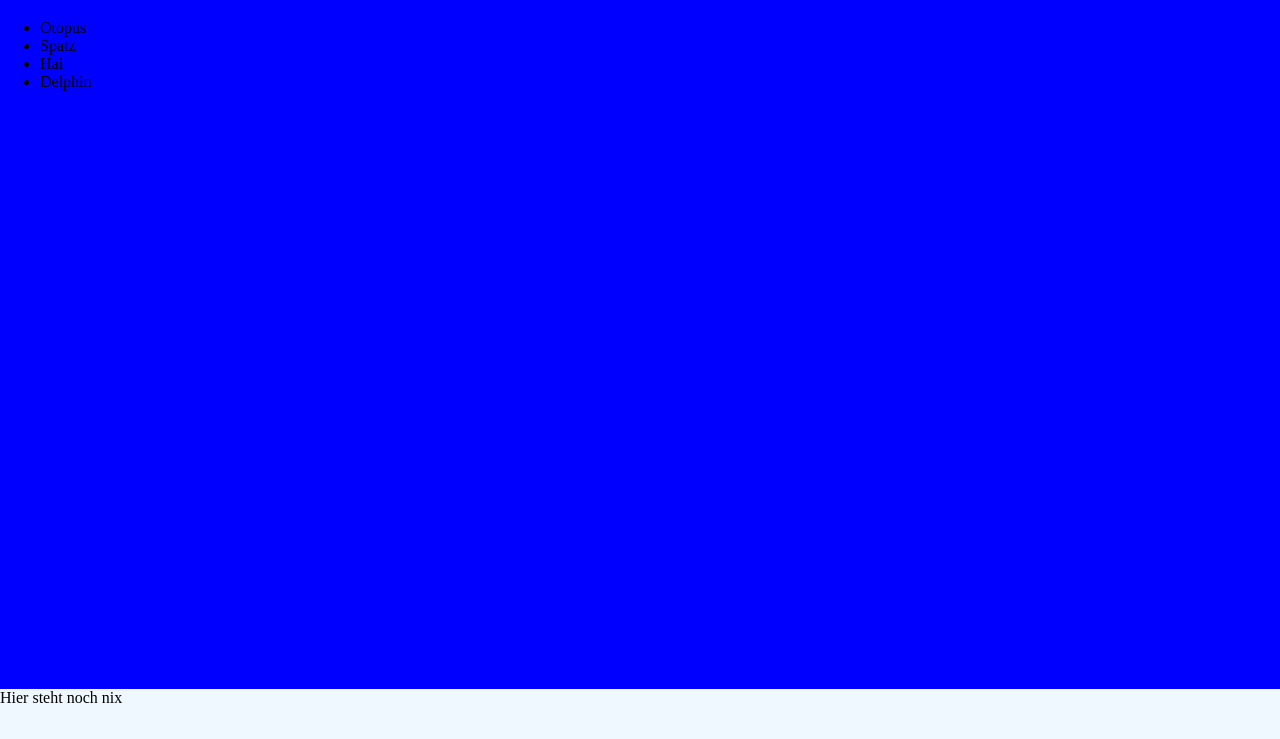
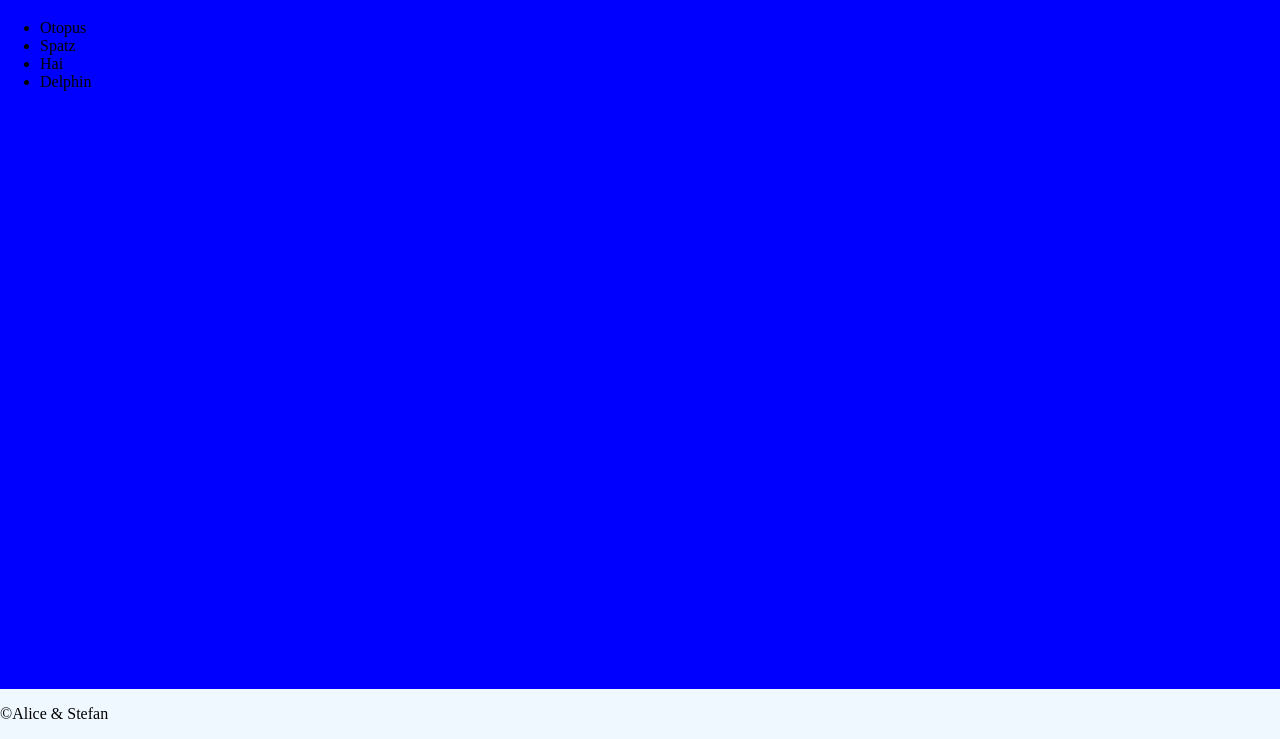
Before and after one commit to SLS-BLN/conflicts, a plain HTML site: page index.html in a window 1280 px wide. Shown: the part 61-800 px from the top of the page. Drawn offline with Linux system fonts and the light colour scheme.

Commit message:
add copyright

```diff
--- a/index.html
+++ b/index.html
@@ -15,6 +15,9 @@
       <li>Hai</li>
       <li>Delphin</li>
     </ul>
-    <footer>Hier steht noch nix</footer>
+    <footer>
+      <p>&copy;Alice & Stefan</p>
+      Hier steht noch nix
+    </footer>
   </body>
 </html>
```
